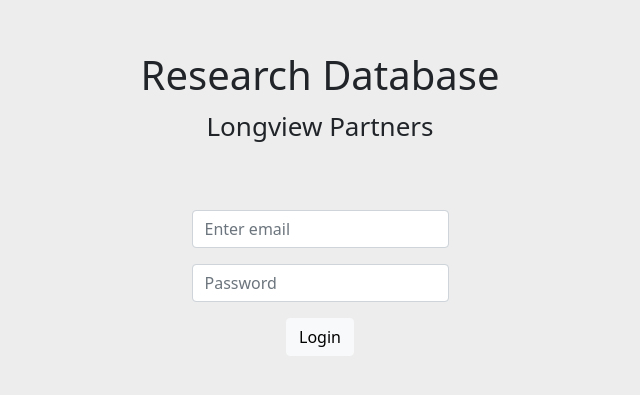
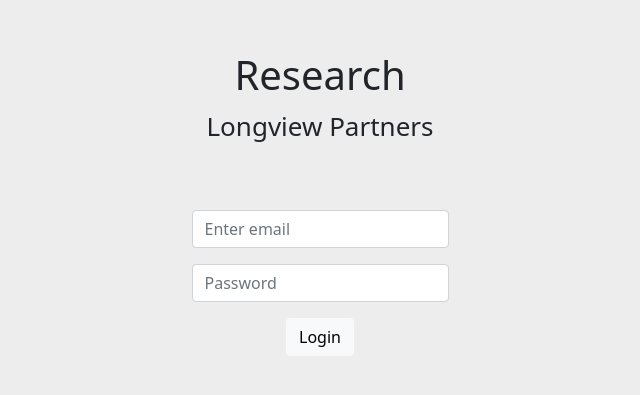
Before and after one commit to werzl/lv-research-database-ui-wireframe, a React (Create React App) app: page /AbbeyNationalPLC#/Login in a window 1280 px wide. Shown: the part 197-592 px from the top of the page, without its empty margins (320-960 px from the left). Built offline with nearby package versions, Linux system fonts and the light colour scheme.

Commit message:
Research Database -> Research

```diff
--- a/src/App.tsx
+++ b/src/App.tsx
@@ -94,7 +94,7 @@
                     <header className="App-header">
                       <Route exact path="/Login">
 
-                        <h1>Research Database</h1>
+                        <h1>Research</h1>
 
                         <p>Longview Partners</p>
 
```
